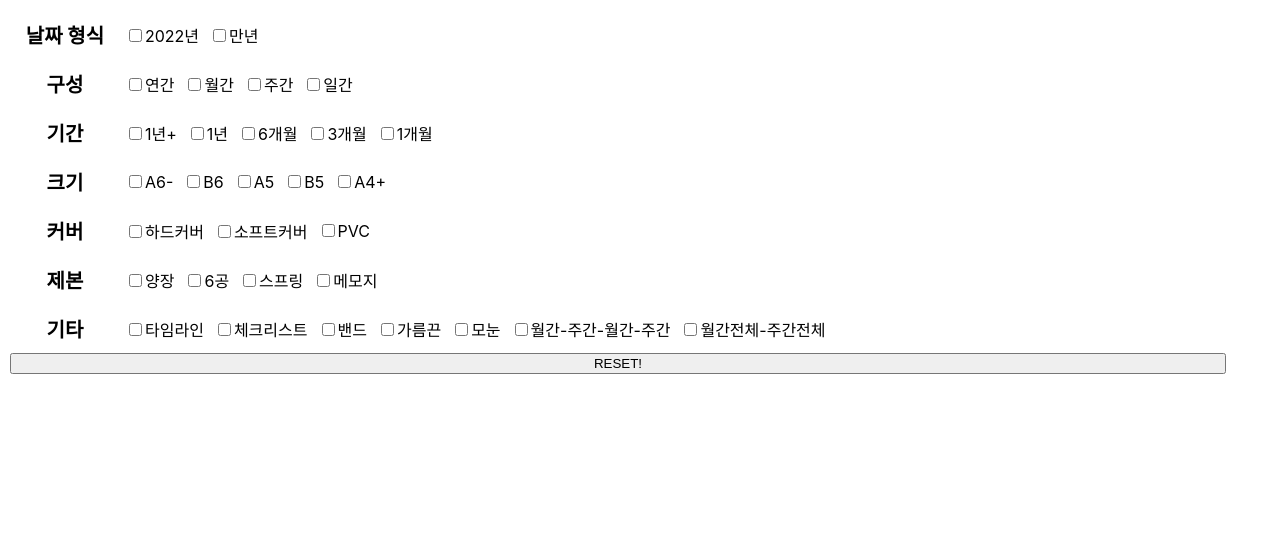
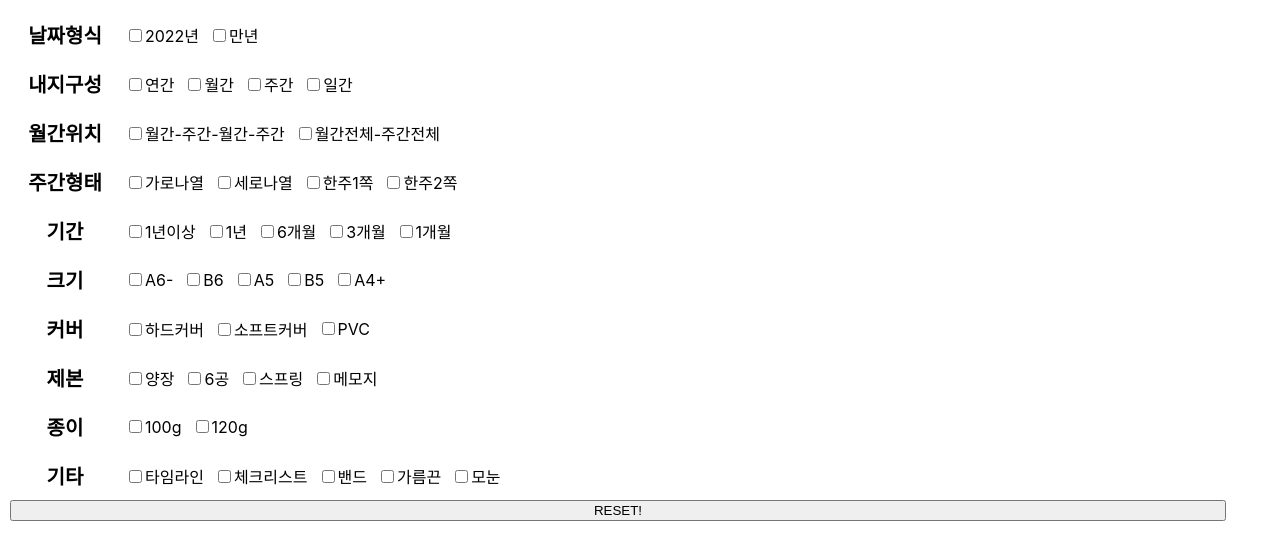
Before and after one commit to purple402/diarySearch, a React (Create React App) app: page / in a window 1280 px wide. Shown: the top 560 px of the page. Built offline with nearby package versions, Linux system fonts and the light colour scheme.

Commit message:
Update category lists

```diff
--- a/src/App.js
+++ b/src/App.js
@@ -5,13 +5,16 @@ import "./App.css";
 function App() {
   const [selectedKeyword, setKeyword] = useState([]);
   const category = [
-    {id: 1, title:"날짜 형식", sub:["2022년", "만년"]},
-    {id: 2, title:"구성", sub:["연간", "월간", "주간", "일간"]},
-    {id: 3, title:"기간", sub:["1년+", "1년", "6개월", "3개월", "1개월"]},
-    {id: 4, title:"크기", sub:["A6-", "B6", "A5", "B5", "A4+"]},
-    {id: 5, title:"커버", sub:["하드커버", "소프트커버", "PVC"]},
-    {id: 6, title:"제본", sub:["양장", "6공", "스프링", "메모지"]},
-    {id: 7, title:"기타", sub:["타임라인", "체크리스트", "밴드", "가름끈", "모눈", "월간-주간-월간-주간", "월간전체-주간전체"]},
+    {id: 1, title:"날짜형식", sub:["2022년", "만년"]},
+    {id: 2, title:"내지구성", sub:["연간", "월간", "주간", "일간"]},
+    {id: 3, title:"월간위치", sub:["월간-주간-월간-주간", "월간전체-주간전체"]},
+    {id: 4, title:"주간형태", sub:["가로나열", "세로나열", "한주1쪽", "한주2쪽"]},
+    {id: 5, title:"기간", sub:["1년이상", "1년", "6개월", "3개월", "1개월"]},
+    {id: 6, title:"크기", sub:["A6-", "B6", "A5", "B5", "A4+"]},
+    {id: 7, title:"커버", sub:["하드커버", "소프트커버", "PVC"]},
+    {id: 8, title:"제본", sub:["양장", "6공", "스프링", "메모지"]},
+    {id: 8, title:"종이", sub:["100g", "120g"]},
+    {id: 9, title:"기타", sub:["타임라인", "체크리스트", "밴드", "가름끈", "모눈"]},
   ];
 
   function handleCategory(newKeyword) {
```
